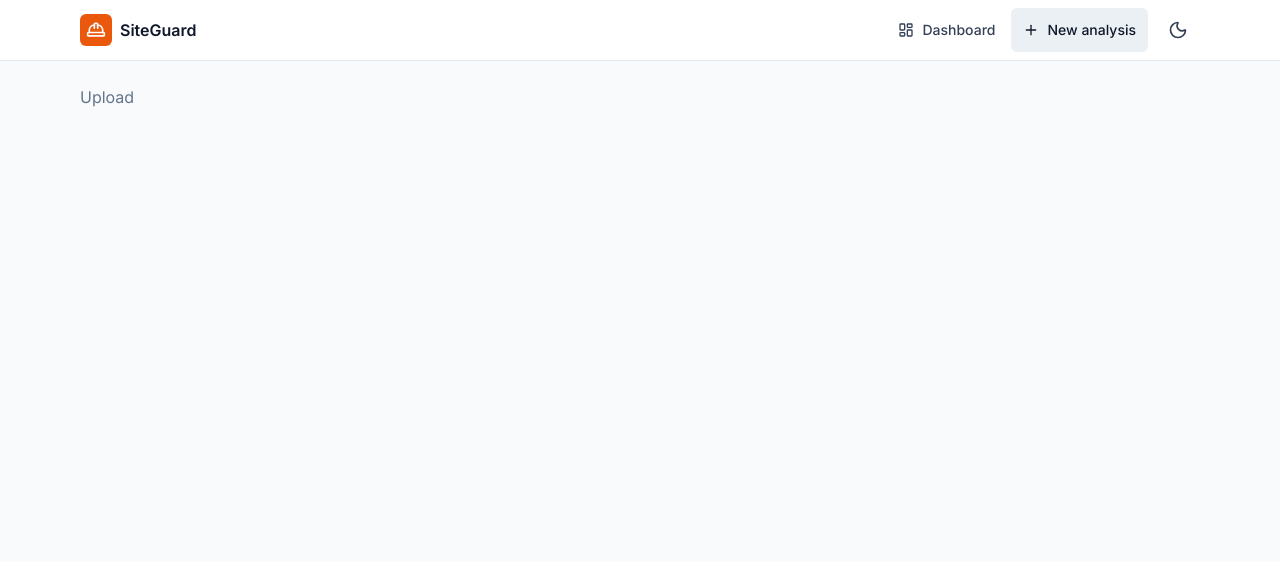
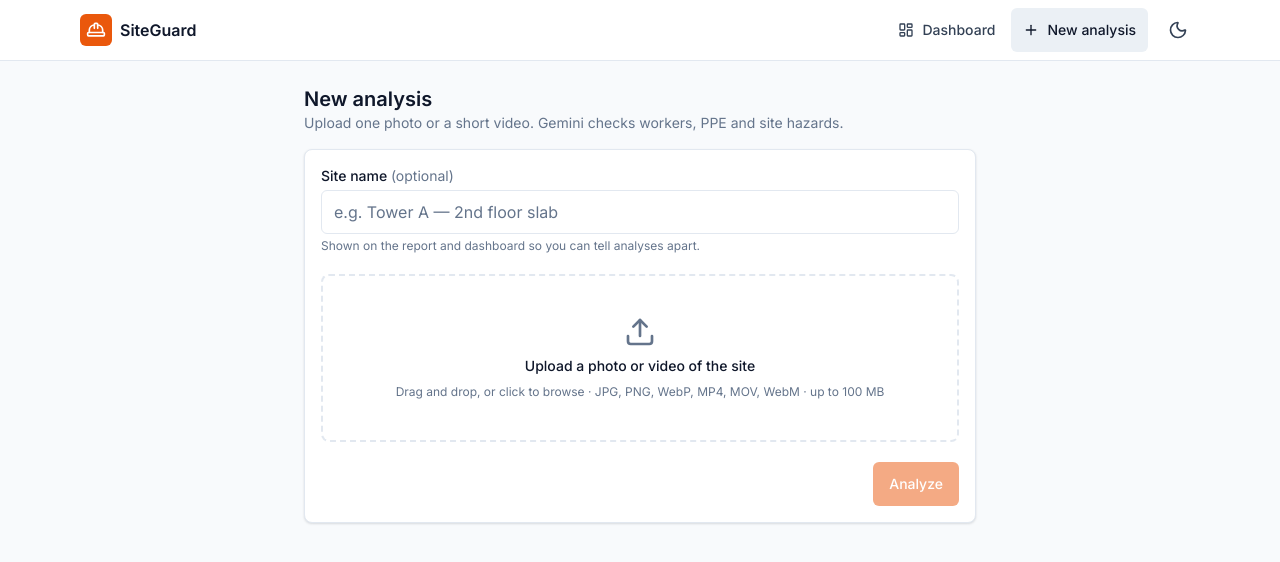
Before and after one commit to romisys/SiteGuard, a React (Vite) app in the folder frontend/: page /new in a window 1280 px wide. Shown: the top 562 px of the page. Built offline with nearby package versions, Linux system fonts and the light colour scheme; no server answers.

Commit message:
feat(frontend): add Dropzone and Upload page
Co-Authored-By: Claude Opus 5 (1M context) <noreply@anthropic.com>

```diff
--- a/frontend/src/App.tsx
+++ b/frontend/src/App.tsx
@@ -1,5 +1,6 @@
 import { Route, Routes } from 'react-router-dom'
 import { AppShell } from './components/layout/AppShell'
+import { UploadPage } from './pages/UploadPage'
 
 function Placeholder({ name }: { name: string }) {
   return <p className="text-fg-muted">{name}</p>
@@ -10,7 +11,7 @@ export default function App() {
     <AppShell>
       <Routes>
         <Route path="/" element={<Placeholder name="Dashboard" />} />
-        <Route path="/new" element={<Placeholder name="Upload" />} />
+        <Route path="/new" element={<UploadPage />} />
         <Route path="/analyses/:id" element={<Placeholder name="Report" />} />
       </Routes>
     </AppShell>
--- /dev/null
+++ b/frontend/src/components/upload/Dropzone.tsx
@@ -0,0 +1,104 @@
+import { FileVideo, Image as ImageIcon, Upload, X } from 'lucide-react'
+import { useEffect, useId, useMemo, useState, type DragEvent } from 'react'
+
+export const ACCEPTED_TYPES = ['image/jpeg', 'image/png', 'image/webp', 'video/mp4', 'video/quicktime', 'video/webm']
+export const DEFAULT_MAX_BYTES = 100 * 1024 * 1024
+
+interface DropzoneProps {
+  file: File | null
+  onChange: (file: File | null) => void
+  maxBytes?: number
+}
+
+export function validateFile(file: File, maxBytes: number): string | null {
+  if (!ACCEPTED_TYPES.includes(file.type)) {
+    return `Unsupported file type. Use JPG, PNG, WebP, MP4, MOV or WebM.`
+  }
+  if (file.size > maxBytes) {
+    return `File is too large (${(file.size / 1024 / 1024).toFixed(1)} MB). Limit is ${Math.round(maxBytes / 1024 / 1024)} MB.`
+  }
+  return null
+}
+
+export function Dropzone({ file, onChange, maxBytes = DEFAULT_MAX_BYTES }: DropzoneProps) {
+  const inputId = useId()
+  const errorId = useId()
+  const [error, setError] = useState<string | null>(null)
+  const [dragging, setDragging] = useState(false)
+
+  const previewUrl = useMemo(() => (file ? URL.createObjectURL(file) : null), [file])
+  useEffect(() => () => { if (previewUrl) URL.revokeObjectURL(previewUrl) }, [previewUrl])
+
+  function handle(candidate: File | undefined) {
+    if (!candidate) return
+    const problem = validateFile(candidate, maxBytes)
+    setError(problem)
+    if (!problem) onChange(candidate)
+  }
+
+  function onDrop(e: DragEvent<HTMLLabelElement>) {
+    e.preventDefault()
+    setDragging(false)
+    handle(e.dataTransfer.files?.[0])
+  }
+
+  if (file) {
+    const isVideo = file.type.startsWith('video/')
+    return (
+      <div className="rounded-lg border border-border bg-surface p-4">
+        <div className="flex items-start gap-4">
+          <div className="w-40 shrink-0 overflow-hidden rounded-md bg-muted" style={{ aspectRatio: '16 / 10' }}>
+            {previewUrl && (isVideo
+              ? <video src={previewUrl} className="size-full object-cover" muted playsInline aria-label={`Preview of ${file.name}`} />
+              : <img src={previewUrl} alt={`Preview of ${file.name}`} className="size-full object-cover" />)}
+          </div>
+          <div className="min-w-0 flex-1">
+            <p className="flex items-center gap-2 truncate text-sm font-medium text-fg-strong">
+              {isVideo ? <FileVideo className="size-4 shrink-0" aria-hidden /> : <ImageIcon className="size-4 shrink-0" aria-hidden />}
+              <span className="truncate">{file.name}</span>
+            </p>
+            <p className="mt-1 text-xs text-fg-muted">{(file.size / 1024 / 1024).toFixed(1)} MB · {file.type}</p>
+          </div>
+          <button
+            type="button"
+            onClick={() => { setError(null); onChange(null) }}
+            aria-label="Remove file"
+            className="grid size-11 shrink-0 cursor-pointer place-items-center rounded-md text-fg-muted hover:bg-muted"
+          >
+            <X className="size-5" aria-hidden />
+          </button>
+        </div>
+      </div>
+    )
+  }
+
+  return (
+    <div>
+      <label
+        htmlFor={inputId}
+        onDragOver={(e) => { e.preventDefault(); setDragging(true) }}
+        onDragLeave={() => setDragging(false)}
+        onDrop={onDrop}
+        className={`flex cursor-pointer flex-col items-center justify-center gap-2 rounded-lg border-2 border-dashed px-6 py-10 text-center transition-colors duration-150 ${
+          dragging ? 'border-accent bg-accent/5' : 'border-border bg-surface hover:border-fg-muted'
+        }`}
+      >
+        <Upload className="size-8 text-fg-muted" aria-hidden />
+        <span className="text-sm font-medium text-fg-strong">Upload a photo or video of the site</span>
+        <span className="text-xs text-fg-muted">Drag and drop, or click to browse · JPG, PNG, WebP, MP4, MOV, WebM · up to {Math.round(maxBytes / 1024 / 1024)} MB</span>
+      </label>
+      <input
+        id={inputId}
+        type="file"
+        accept={ACCEPTED_TYPES.join(',')}
+        className="sr-only"
+        aria-describedby={error ? errorId : undefined}
+        aria-invalid={error ? true : undefined}
+        onChange={(e) => handle(e.target.files?.[0])}
+      />
+      {error && (
+        <p id={errorId} role="alert" className="mt-2 text-sm text-danger">{error}</p>
+      )}
+    </div>
+  )
+}
--- /dev/null
+++ b/frontend/src/pages/UploadPage.tsx
@@ -0,0 +1,78 @@
+import { useMutation, useQueryClient } from '@tanstack/react-query'
+import { AlertTriangle } from 'lucide-react'
+import { useState } from 'react'
+import { useNavigate } from 'react-router-dom'
+import { api, ApiError } from '../api/client'
+import { Dropzone } from '../components/upload/Dropzone'
+import { Button } from '../components/ui/Button'
+import { Card } from '../components/ui/Card'
+import { useHealth } from '../hooks/useHealth'
+import { analysesKey } from '../hooks/useAnalyses'
+
+export function UploadPage() {
+  const navigate = useNavigate()
+  const queryClient = useQueryClient()
+  const health = useHealth()
+  const [file, setFile] = useState<File | null>(null)
+  const [siteName, setSiteName] = useState('')
+
+  const geminiMissing = health.data?.gemini_configured === false
+
+  const create = useMutation({
+    mutationFn: () => api.createAnalysis(file!, siteName),
+    onSuccess: (created) => {
+      queryClient.invalidateQueries({ queryKey: analysesKey })
+      navigate(`/analyses/${created.id}`)
+    },
+  })
+
+  return (
+    <div className="mx-auto max-w-2xl space-y-4">
+      <header>
+        <h1 className="text-xl font-semibold text-fg-strong">New analysis</h1>
+        <p className="text-sm text-fg-muted">Upload one photo or a short video. Gemini checks workers, PPE and site hazards.</p>
+      </header>
+
+      {geminiMissing && (
+        <div role="alert" className="flex items-start gap-2 rounded-md border border-risk-moderate/40 bg-risk-moderate/10 p-3 text-sm text-fg-strong">
+          <AlertTriangle className="mt-0.5 size-4 shrink-0 text-risk-moderate" aria-hidden />
+          <span>The backend has no <code className="font-mono">GEMINI_API_KEY</code> configured. Add it to <code className="font-mono">backend/.env</code> and restart the API.</span>
+        </div>
+      )}
+
+      <Card>
+        <form
+          className="space-y-5"
+          onSubmit={(e) => { e.preventDefault(); if (file) create.mutate() }}
+        >
+          <div>
+            <label htmlFor="site-name" className="block text-sm font-medium text-fg-strong">Site name <span className="font-normal text-fg-muted">(optional)</span></label>
+            <input
+              id="site-name"
+              value={siteName}
+              onChange={(e) => setSiteName(e.target.value)}
+              maxLength={200}
+              placeholder="e.g. Tower A — 2nd floor slab"
+              className="mt-1 block min-h-11 w-full rounded-md border border-border bg-surface px-3 text-base text-fg-strong placeholder:text-fg-muted focus:outline-none focus:ring-2 focus:ring-ring"
+            />
+            <p className="mt-1 text-xs text-fg-muted">Shown on the report and dashboard so you can tell analyses apart.</p>
+          </div>
+
+          <Dropzone file={file} onChange={setFile} />
+
+          {create.error && (
+            <p role="alert" className="text-sm text-danger">
+              {create.error instanceof ApiError ? create.error.message : 'Upload failed. Please try again.'}
+            </p>
+          )}
+
+          <div className="flex justify-end">
+            <Button type="submit" disabled={!file || geminiMissing} loading={create.isPending}>
+              {create.isPending ? 'Uploading…' : 'Analyze'}
+            </Button>
+          </div>
+        </form>
+      </Card>
+    </div>
+  )
+}
```
Also changed, not shown: 2 other files (tests, documents, lock files or other folders).
